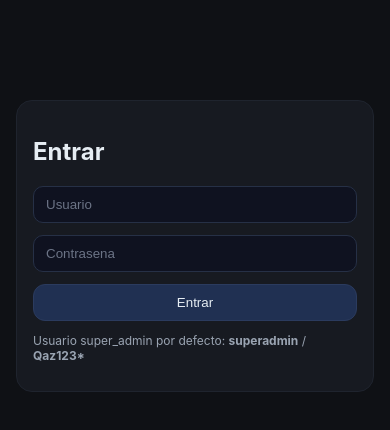
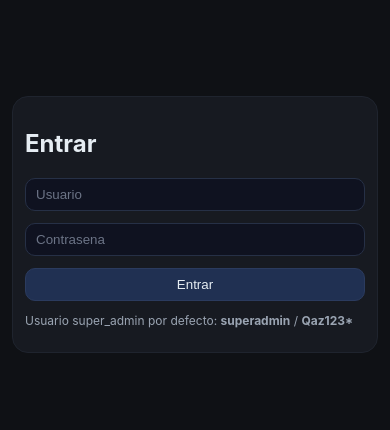
Before and after one commit to alexisborgesm-oss/class_settings, a React (Vite) app: page / in a window 390 px wide. Shown: the top 430 px of the page. Built offline with nearby package versions, Linux system fonts and the light colour scheme; no server answers; the HTML template or start-up script is replaced by a standard one.

Commit message:
Update styles.css

```diff
--- a/src/styles.css
+++ b/src/styles.css
@@ -101,3 +101,53 @@ html, body, #root { height: 100%; margin: 0; background: var(--bg); color: var(-
 }
 
 .small { font-size: 12px; color: var(--muted); }
+/* ====== RESPONSIVE ====== */
+
+/* Utilidades para controlar visibilidad por breakpoint */
+.only-desktop { display: initial; }
+.only-mobile { display: none; }
+
+/* Ajustes globales para evitar scroll horizontal */
+html, body {
+  overflow-x: hidden;
+}
+.container {
+  max-width: 1200px;
+  width: 100%;
+  padding: 12px;
+}
+
+/* Tablas y paneles: evitar overflow horizontal en móvil */
+@media (max-width: 768px) {
+  .only-desktop { display: none; }
+  .only-mobile { display: initial; }
+
+  .navbar { padding: 10px 12px; }
+
+  /* Oculta los links del navbar (aparecerán dentro de "More") */
+  .nav-links { display: none; }
+
+  /* Reduce paddings y evita que algo empuje a la derecha */
+  .panel { padding: 12px; overflow-x: hidden; }
+
+  /* Las tablas no fuerzan ancho fijo en la última columna (acciones) */
+  .table { width: 100%; table-layout: auto; }
+  .table th:last-child,
+  .table td:last-child { width: auto !important; }
+
+  /* Celdas con botones: que envuelvan y no “empujen” el layout */
+  .table td > div { flex-wrap: wrap; gap: 6px; }
+}
+
+/* Un poco más de contención en pantallas muy pequeñas */
+@media (max-width: 420px) {
+  .btn { padding: 8px 10px; border-radius: 10px; }
+  .input, select, textarea { padding: 8px 10px; }
+  .user-pill { display: none; } /* opcional: quita el chip de usuario en móvil muy pequeño */
+}
+
+/* Carrusel responsive (por si no lo agregaste antes) */
+.carousel { display: flex; flex-direction: column; align-items: center; width: 100%; }
+.carousel-image-wrapper { width: 100%; max-width: 100%; overflow: hidden; display: flex; justify-content: center; }
+.carousel-image { width: 100%; height: auto; max-height: 70vh; object-fit: contain; border-radius: 8px; }
+.carousel-controls { margin-top: 8px; display: flex; align-items: center; gap: 12px; }
```
